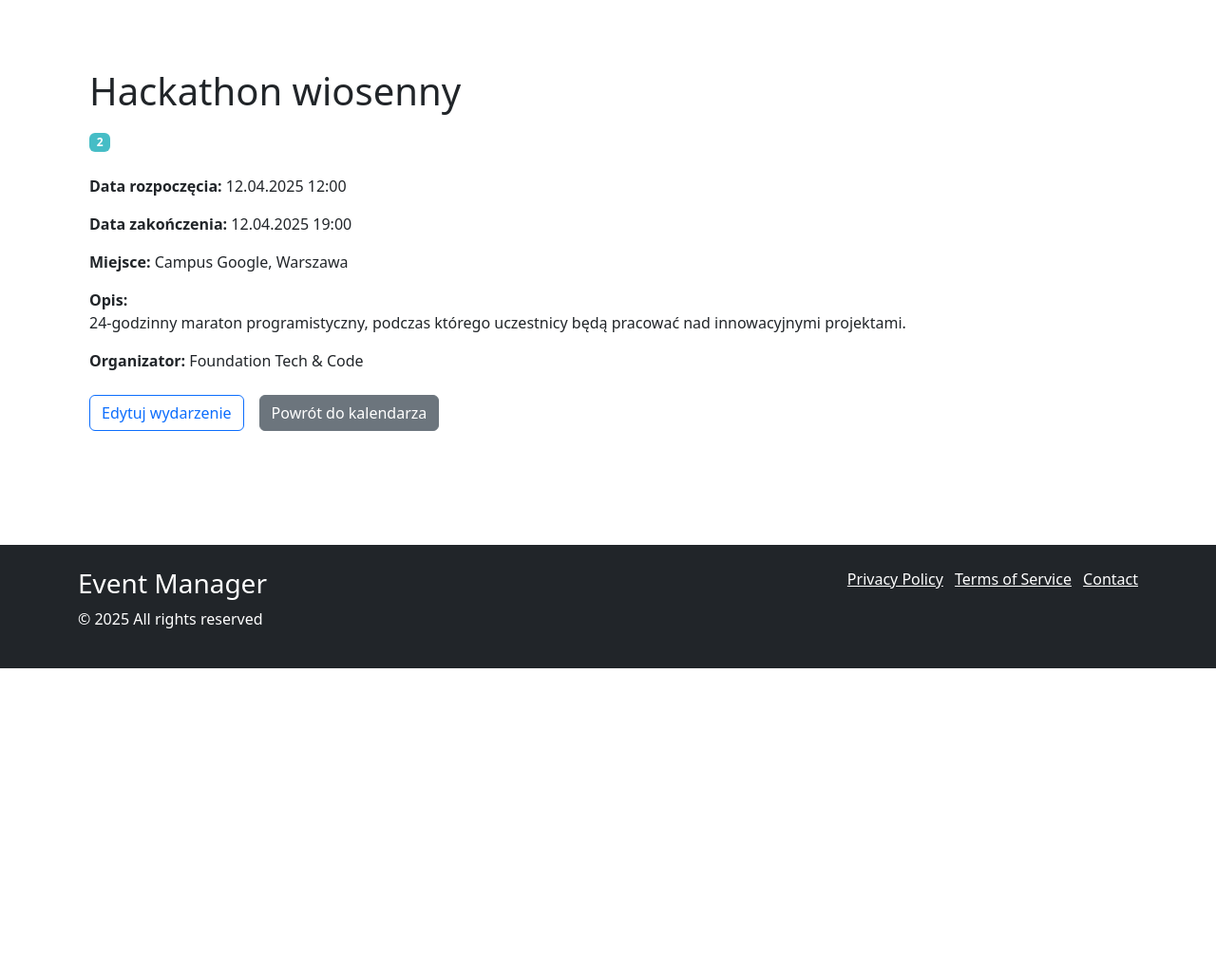
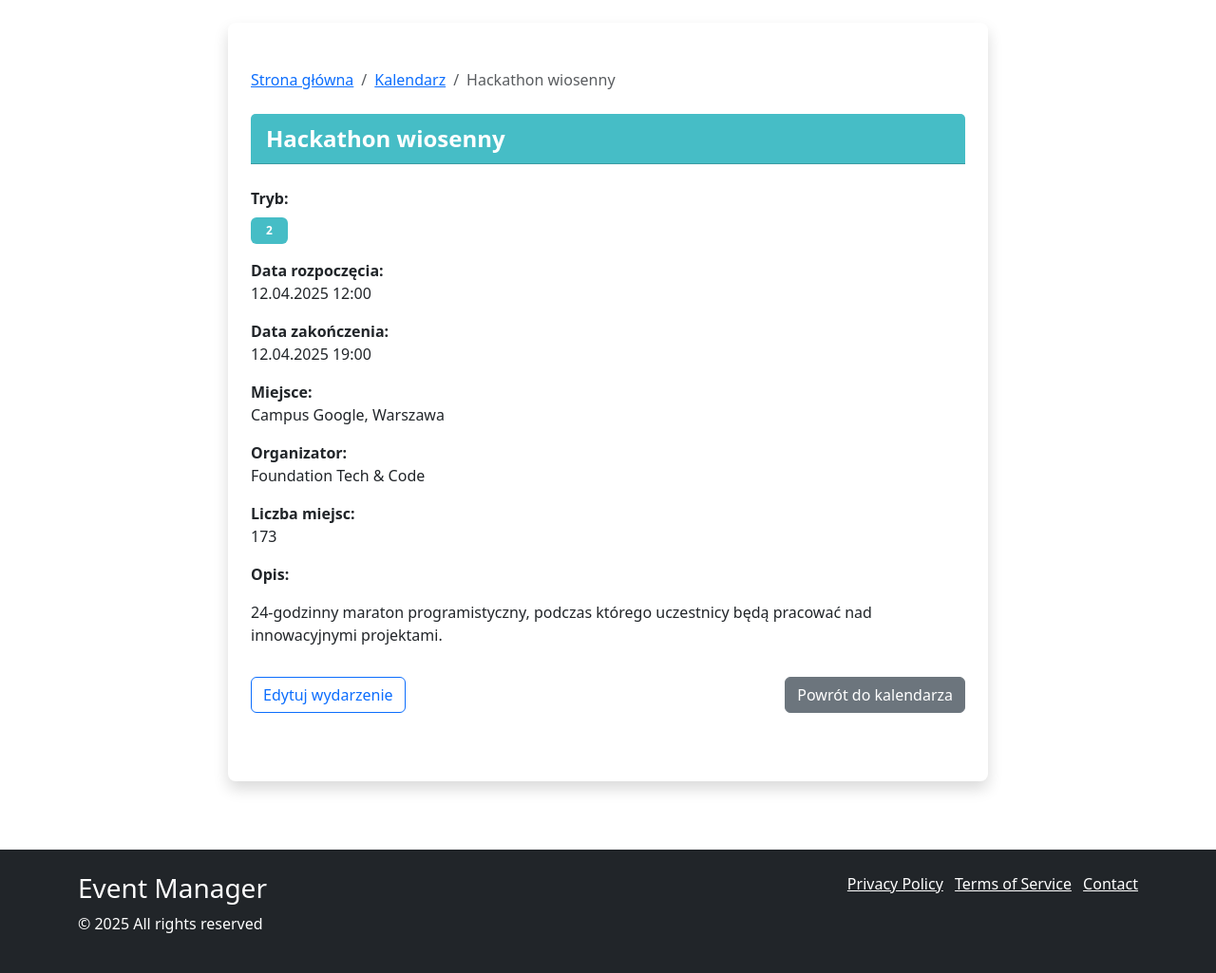
Before and after one commit to zosiaszy/rekrutacja-front-django-04-2025, a Django app: page /events/6/ in a window 1280 px wide. Shown: the part 88-1113 px from the top of the page at 95% size. Before the commit the page ends 792 px from the top, so only its background shows below. Run offline with Django 5.2, Linux system fonts and the light colour scheme; data comes from the database, SQL or seed files in the repository; some libraries are stand-ins or nearby versions.

Commit message:
Add changes for event detail view

```diff
--- a/templates/events/event_detail.html
+++ b/templates/events/event_detail.html
@@ -4,37 +4,62 @@
 {% block title %}{{ event.name }}{% endblock %}
 
 {% block content %}
-<div class="container py-5">
-    <h1 class="mb-3">{{ event.name }}</h1>
+<div class="container py-5 px-4 bg-white shadow rounded-3" style="max-width: 800px;">
 
-    <div class="mb-4">
-        <span class="badge text-white" style="background-color: {{ event.color|default:"#003d7c" }};">
+    <nav aria-label="{% translate 'Ścieżka nawigacyjna' %}" class="mb-4">
+        <ol class="breadcrumb">
+            <li class="breadcrumb-item"><a href="{% url 'events:index' %}">{% translate 'Strona główna' %}</a></li>
+            <li class="breadcrumb-item"><a href="{% url 'events:monthly_events' %}">{% translate 'Kalendarz' %}</a></li>
+            <li class="breadcrumb-item active" aria-current="page">{{ event.name }}</li>
+        </ol>
+    </nav>
+
+    <div class="card mb-4 border-0">
+        <div class="card-header text-white fw-bold fs-4" style="background-color: {{ event.color|default:'#003d7c' }};">
+            {{ event.name }}
+        </div>
+        <div class="card-body px-0 pt-4">
+
+            <div class="mb-3">
+                <strong>{% translate "Tryb:" %}</strong><br>
+                <span class="badge text-white px-3 py-2 mt-2" style="background-color: {{ event.color|default:'#003d7c' }};">
                     {{ event.get_mode_display }}
                 </span>
             </div>
 
             <div class="mb-3">
-        <strong>{% translate "Data rozpoczęcia:" %}</strong>
+                <strong>{% translate "Data rozpoczęcia:" %}</strong><br>
                 {{ event.start_date|date:"d.m.Y H:i" }}
             </div>
+
             <div class="mb-3">
-        <strong>{% translate "Data zakończenia:" %}</strong>
+                <strong>{% translate "Data zakończenia:" %}</strong><br>
                 {{ event.end_date|date:"d.m.Y H:i" }}
             </div>
+
             <div class="mb-3">
-        <strong>{% translate "Miejsce:" %}</strong>
+                <strong>{% translate "Miejsce:" %}</strong><br>
                 {{ event.location }}
             </div>
+
             <div class="mb-3">
-        <strong>{% translate "Opis:" %}</strong>
-        <p>{{ event.description }}</p>
-    </div>
-    <div class="mb-3">
-        <strong>{% translate "Organizator:" %}</strong>
+                <strong>{% translate "Organizator:" %}</strong><br>
                 {{ event.organizer }}
             </div>
 
-    <div class="mt-4 d-flex gap-3">
+            <div class="mb-3">
+                <strong>{% translate "Liczba miejsc:" %}</strong><br>
+                {{ event.capacity }}
+            </div>
+
+            <div class="mb-3">
+                <strong>{% translate "Opis:" %}</strong>
+                <p class="mt-1">{{ event.description|linebreaks }}</p>
+            </div>
+
+        </div>
+
+        <div class="border-top-0 d-flex justify-content-between flex-wrap gap-2">
             <a href="{% url 'events:event_update' event.pk %}" class="btn btn-outline-primary">
                 {% translate "Edytuj wydarzenie" %}
             </a>
@@ -43,4 +68,5 @@
             </a>
         </div>
     </div>
+</div>
 {% endblock %}
```
Lines whose indentation alone changed are shown as unchanged.
